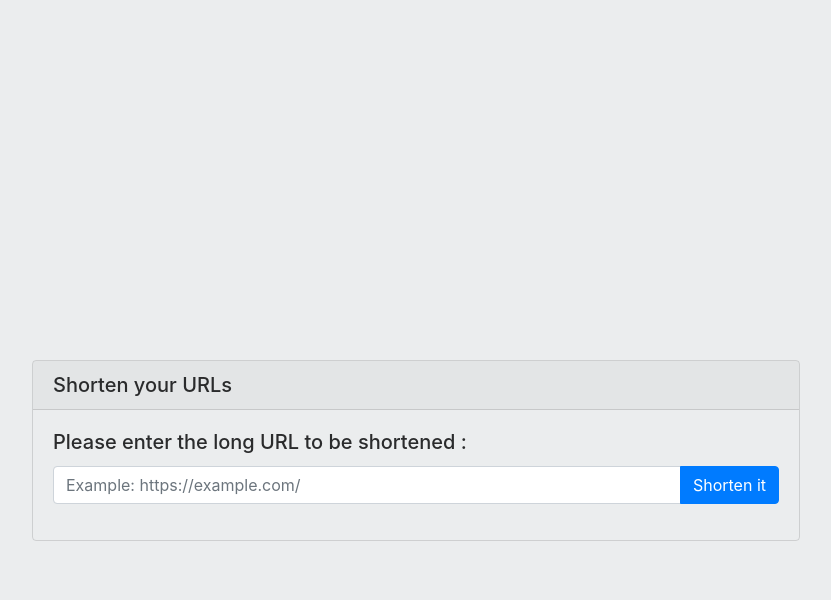
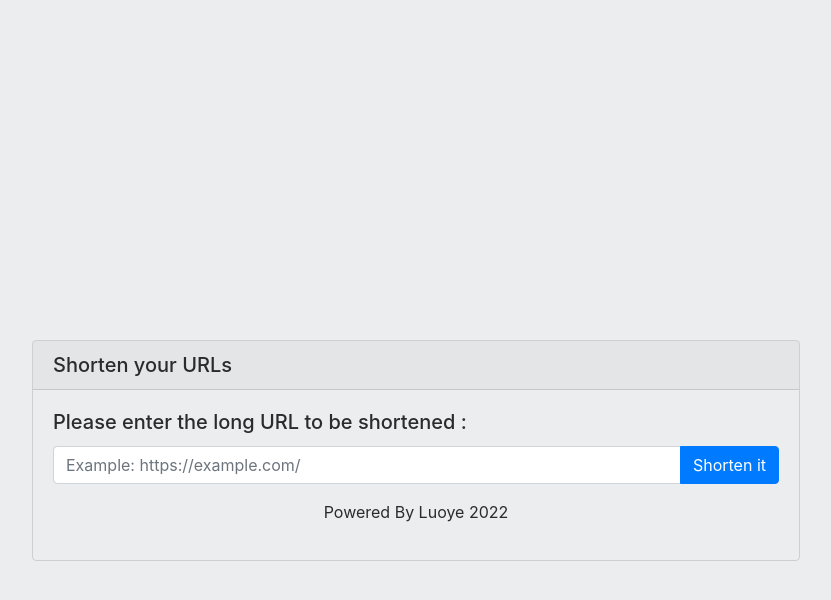
Before and after one commit to qianzhiweisppc/qianzhiweisppc.github.io, a Jekyll site: the page shorturls/index.html, which Jekyll copies as it is, in a window 1280 px wide. Shown: the top 600 px of the page, without its empty margins (224-1055 px from the left). Built offline with Jekyll 4.4.1, drawn with Linux system fonts in a browser that asks for light colours.

Commit message:
up shorturl

```diff
--- a/shorturls/index.html
+++ b/shorturls/index.html
@@ -4,7 +4,7 @@
   <meta http-equiv="content-type" content="txt/html; charset=utf-8" />
   <meta name="viewport" content="width=device-width, initial-scale=1.0, minimum-scale=1.0, maximum-scale=1.0, user-scalable=no">
   <link rel="stylesheet" href="https://cdn.jsdelivr.net/npm/bootstrap@4.4.1/dist/css/bootstrap.min.css" integrity="sha256-L/W5Wfqfa0sdBNIKN9cG6QA5F2qx4qICmU2VgLruv9Y=" crossorigin="anonymous">
-  <title>Shorter URL</title>
+  <title>Luoye's Shorter URL</title>
   <style>
     * {
       margin: 0;
@@ -79,6 +79,7 @@
         </div>
       </div>
       <div class="card-text">
+      	Powered By Luoye 2022
       </div>
       <p id="notice"></p>
     </div>
```
